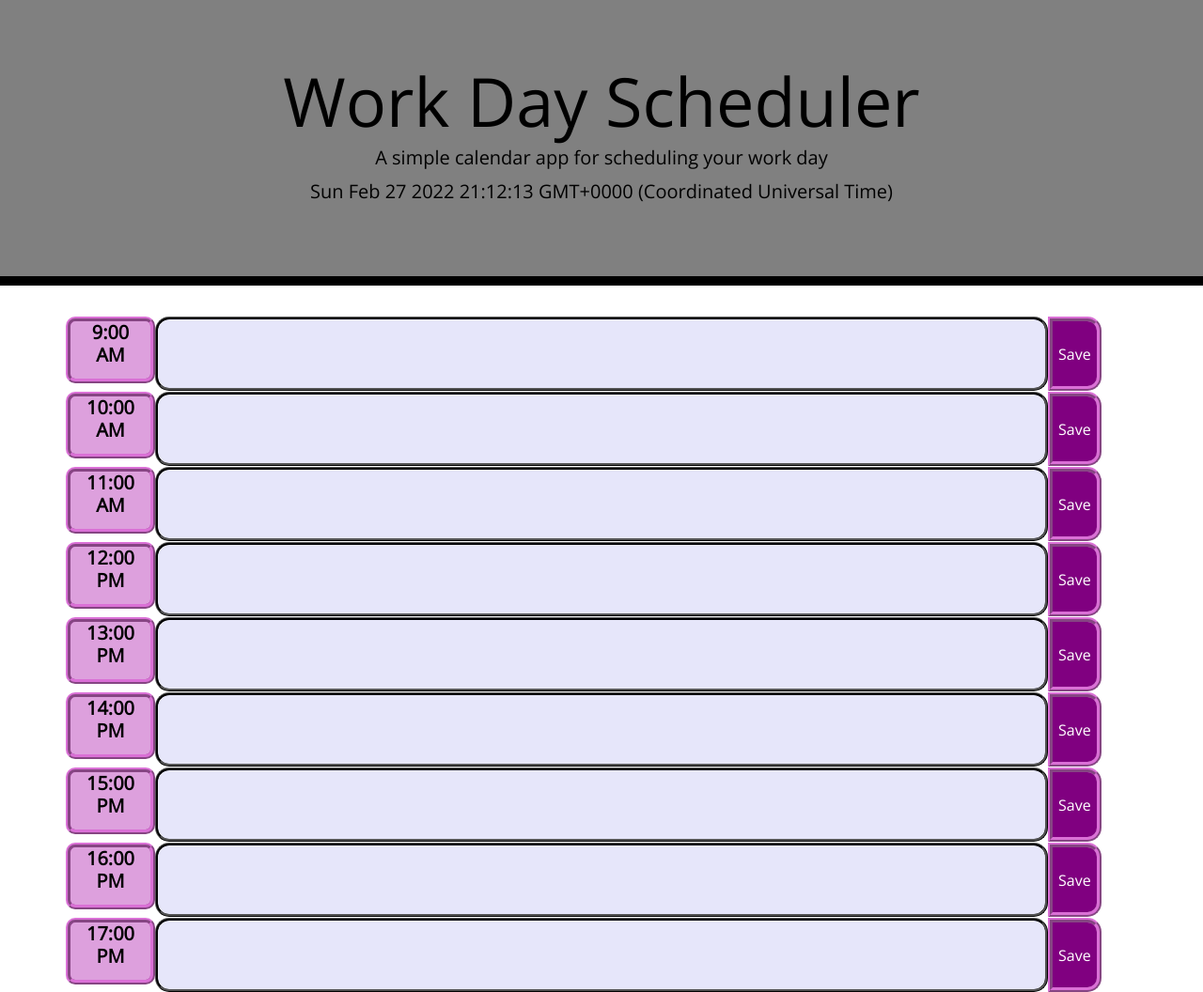
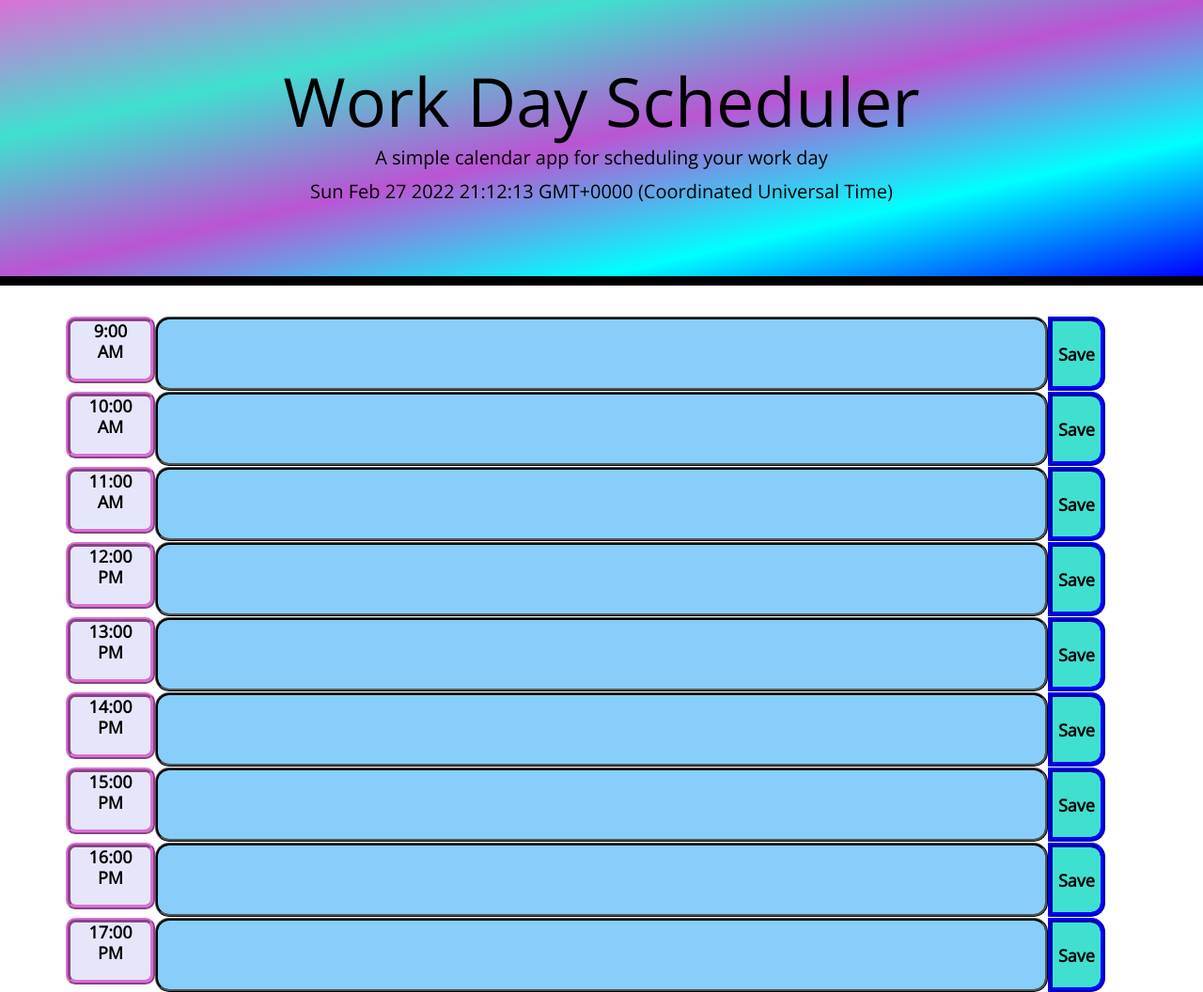
Before and after one commit to dogmom3/scheduler, a plain HTML site: page index.html in a window 1280 px wide. Shown: the whole page at 94% size. Drawn offline with nearby package versions, Linux system fonts and the light colour scheme.

Commit message:
update colors

```diff
--- a/assets/css/style.css
+++ b/assets/css/style.css
@@ -1,10 +1,43 @@
 body {
   font-family: 'Open Sans', sans-serif;
-  font-size: 16px;
+  font-size: 18px;
   line-height: 1;
 }
 
-textarea{
+.jumbotron {
+  text-align: center;
+  background-image: linear-gradient(to bottom right, orchid,turquoise, mediumorchid,aqua,blue);
+  color: black;
+  border-radius: 0;
+  border-bottom: 10px solid black;
+}
+
+.row {
+  display:flex;
+  flex-wrap: wrap;
+  flex-shrink: 1;
+  white-space: pre-wrap;
+  height: 80px;
+  border-top: 1px solid white;;
+}
+
+.hour {
+  background-color:lavender;
+  color: black;
+  font-weight: bold;
+  border-style: ridge;
+  border-color: orchid;
+  border-width: 5px;
+  border-radius: 10px;
+  font-size: 18px;
+  display: flex;
+  justify-content: center;
+  text-align: center;
+}
+
+textarea {
+  display:flex;
+  flex-wrap: wrap;
   background: transparent;
   border: ridge;
   border-radius: 15px;
@@ -14,49 +47,7 @@ textarea{
   border-color: black;
   padding: 10px;
   font-size: 20px;
-}
-
-.jumbotron {
-  text-align: center;
-  background-color: grey;
-  color: black;
-  border-radius: 0;
-  border-bottom: 10px solid black;
-}
-
-.row {
-  white-space: pre-wrap;
-  height: 80px;
-  border-top: 1px solid white;;
-}
-
-.hour {
-  background-color: plum;
-  color: black;
-  font-weight: bold;
-  border-style: ridge;
-  border-color: orchid;
-  border-width: 5px;
-  border-radius: 10px;
-  font-size: 20px;
-  display: flex;
-  justify-content: center;
-  text-align: center;
-}
-
-.past {
-  background-color: lavender;
-  color: black;
-}
-
-.present {
-  background-color: magenta;
-  color: black;
-}
-
-.future {
-  background-color: lightcyan;
-  color:black;
+  text-transform: capitalize;
 }
 
 .saveBtn {
@@ -65,12 +56,28 @@ textarea{
   border-bottom-right-radius: 15px;
   border-style: ridge;
   border-width: 5px;
-  border-color: orchid;
-  background-color: purple;
-  color: white;
+  border-color: blue;
+  background-color: turquoise;
+  color: black;
+  font-weight: bold;
 }
 
 .saveBtn:hover {
   font-size: 20px;
   transition: all .3s ease-in-out;
 }
+
+.past {
+  background-color: lightskyblue;
+  color: black;
+}
+
+.present {
+  background-color: orchid;
+  color: black;
+}
+
+.future {
+  background-color:mediumorchid;
+  color:black;
+}
--- a/assets/js/script.js
+++ b/assets/js/script.js
@@ -3,7 +3,7 @@ var timeBlock = $('.time-block');
 var saveBtn = $('.saveBtn');
 var timeNow = new Date();
 currentDay.text(timeNow)
-let hours = timeNow.getHours();
+let hours = timeNow.getHours("en-US", { weekday: "short", month: "short", day: "numeric", year: "numeric" });
 
 $('textarea').each(function () {
     var currentTimeId = parseInt($(this).attr('id'))
```
